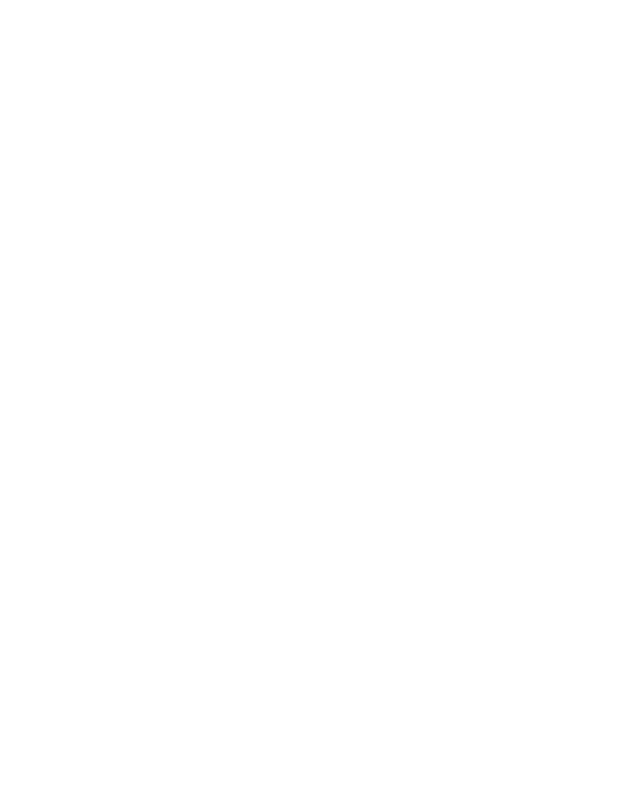
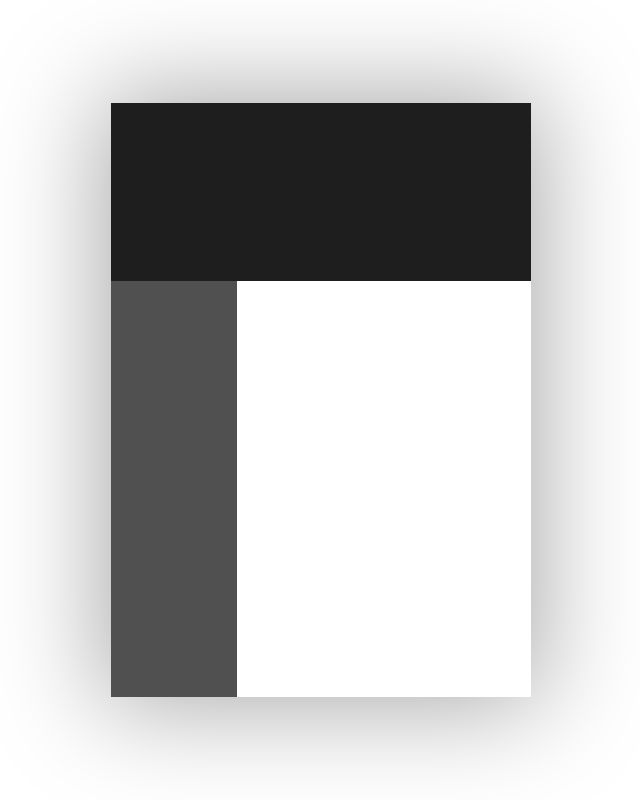
Before and after one commit to hrg921/resume, a plain HTML site: page index.html in a window 1280 px wide. Shown: the whole page, without its empty margins (319-959 px from the left). Drawn offline with Linux system fonts and the light colour scheme.

Commit message:
implement basic style for A4 size resume on screen
add box-shadow for cubic effect
add basic grid for top, side, main frame
add align items to center

```diff
--- a/index.html
+++ b/index.html
@@ -3,8 +3,19 @@
 <head>
     <meta charset="UTF-8">
     <title>resume for geonho, Han</title>
+    <link rel="stylesheet" href="./style/style.css">
 </head>
 <body>
+    <div class="resume">
+        <div class="resume-top">
 
+        </div>
+        <div class="resume-side">
+
+        </div>
+        <div class="resume-main">
+
+        </div>
+    </div>
 </body>
 </html>
--- a/style/style.scss
+++ b/style/style.scss
@@ -0,0 +1,80 @@
+// basic resume size
+$basic-resume-width: 210px;
+$basic-resume-height: 297px;
+
+$top-height: 30%;
+$main-height: 100% - $top-height;
+
+$main-width: 70%;
+$side-width: 100% - $main-width;
+
+@media only screen {
+  .resume {
+    width: $basic-resume-width;
+    height: $basic-resume-height;
+  }
+}
+
+@media only screen and (min-width: $basic-resume-width * 2) and (min-height: $basic-resume-height * 2) {
+  .resume {
+    width: $basic-resume-width * 2;
+    height: $basic-resume-height * 2;
+  }
+}
+
+@media only screen and (min-width: $basic-resume-width * 3) and (min-height: $basic-resume-height * 3) {
+  .resume {
+    width: $basic-resume-width * 3;
+    height: $basic-resume-height * 3;
+  }
+}
+
+@media only screen and (min-width: $basic-resume-width * 4) and (min-height: $basic-resume-height * 4) {
+  .resume {
+    width: $basic-resume-width * 4;
+    height: $basic-resume-height * 4;
+  }
+}
+
+body {
+  margin: 0;
+
+  display: flex;
+  justify-content: center;
+  align-items: center;
+
+  width: 100vw;
+  height: 100vh;
+}
+
+.resume {
+  -webkit-box-shadow: 0 0 100px 10px #aaa;
+  -moz-box-shadow: 0 0 100px 10px #aaa;
+  box-shadow: 0 0 100px 10px #aaa;
+
+  display: flex;
+  flex-wrap: wrap;
+}
+
+.resume-top {
+  height: $top-height;
+  width: 100%;
+
+  background-color: rgb(30, 30, 30);
+}
+
+.resume-side, .resume-main {
+  height: $main-height;
+}
+
+.resume-side {
+  width: $side-width;
+
+  background-color: rgb(80, 80, 80);
+}
+
+.resume-main {
+  width: $main-width;
+
+  background-color: white;
+}
```
Also changed, not shown: index.ko.html (+11 -0 lines), style/style.css.
